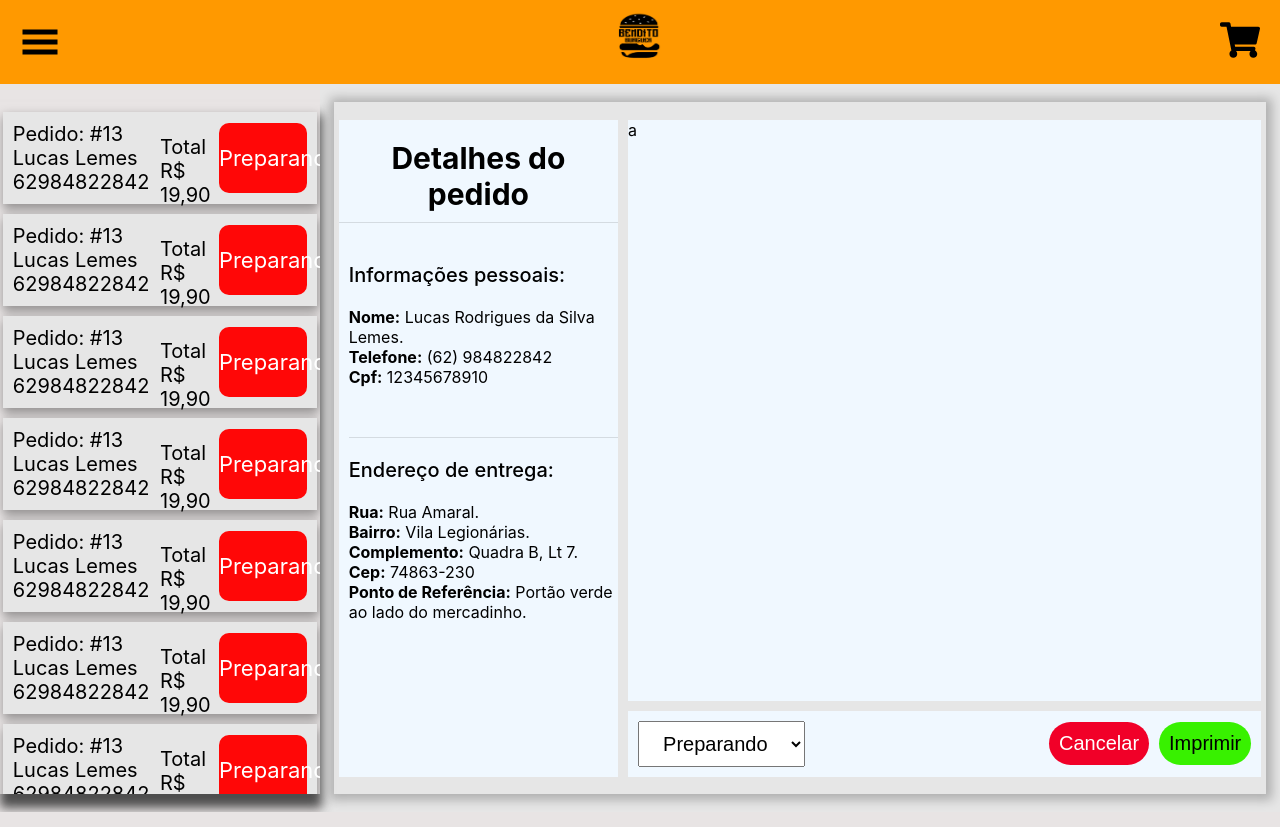
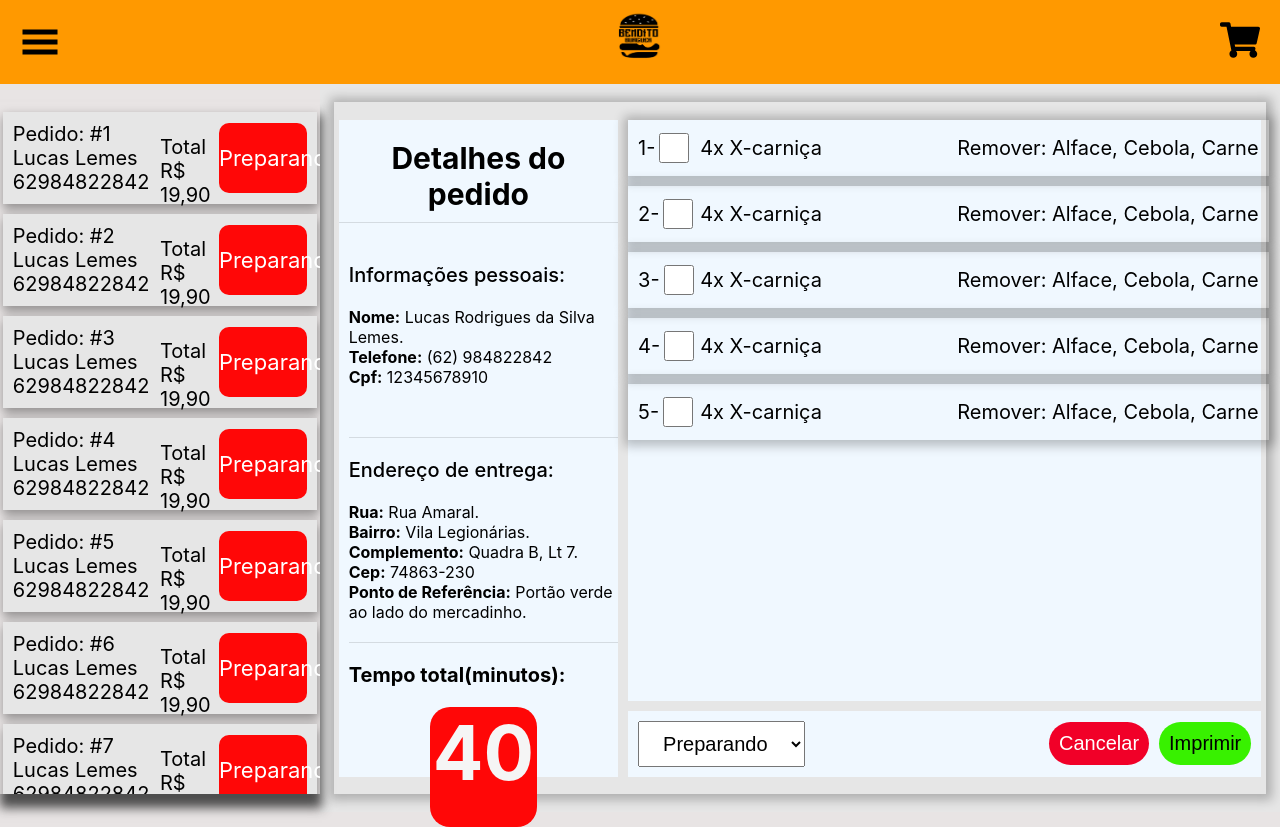
Before and after one commit to LukeRekt/BenditoBurger, a React (Create React App) app: page /painel in a window 1280 px wide. Built offline with nearby package versions, Linux system fonts and the light colour scheme.

Commit message:
update readme

```diff
--- a/src/components/Pages/Painel/Painel.js
+++ b/src/components/Pages/Painel/Painel.js
@@ -6,15 +6,14 @@ export default function Painel(){
     return (
     <div className={styles.container}>
         <div className={styles.leftSide}>
-            <Pedidos/>
-            <Pedidos/>
-            <Pedidos/>
-            <Pedidos/>
-            <Pedidos/>
-            <Pedidos/>
-            <Pedidos/>
-            <Pedidos/>
-            <Pedidos/>
+            <Pedidos numero="1" nome="Lucas Lemes" telefone="62984822842" total="19,90" status="Preparando"/>
+            <Pedidos numero="2" nome="Lucas Lemes" telefone="62984822842" total="19,90" status="Preparando"/>
+            <Pedidos numero="3" nome="Lucas Lemes" telefone="62984822842" total="19,90" status="Preparando"/>
+            <Pedidos numero="4" nome="Lucas Lemes" telefone="62984822842" total="19,90" status="Preparando"/>
+            <Pedidos numero="5" nome="Lucas Lemes" telefone="62984822842" total="19,90" status="Preparando"/>
+            <Pedidos numero="6" nome="Lucas Lemes" telefone="62984822842" total="19,90" status="Preparando"/>
+            <Pedidos numero="7" nome="Lucas Lemes" telefone="62984822842" total="19,90" status="Preparando"/>
+            <Pedidos numero="8" nome="Lucas Lemes" telefone="62984822842" total="19,90" status="Preparando"/>
         </div>
         <div className={styles.rightSide}>
             <DetalhesPedido/>
--- a/src/components/PainelComponents/DetalhesPedido/DetalhesPedido.js
+++ b/src/components/PainelComponents/DetalhesPedido/DetalhesPedido.js
@@ -1,3 +1,4 @@
+import PedidoContent from "../PedidoContent/PedidoContent"
 import styles from "./DetalhesPedido.module.css"
 
 export default function DetalhesPedido(){
@@ -20,11 +21,20 @@ export default function DetalhesPedido(){
                     <span> <span style={{fontWeight: 700}}>Cep:</span> 74863-230</span>
                     <span> <span style={{fontWeight: 700}}>Ponto de Referência:</span> Portão verde ao lado do mercadinho.</span>
                 </div>
+                <div className={styles.tempoTotal}>
+                    <p>Tempo total(minutos): </p>
+                    <span style={{fontWeight: 700}}>40</span>
+
+                </div>
 
             </div>
             <div className={styles.pedidosContainer}>
                 <div className={styles.pedidos}>
-                    a
+                    <PedidoContent ordem="1"/>
+                    <PedidoContent ordem="2"/>
+                    <PedidoContent ordem="3"/>
+                    <PedidoContent ordem="4"/>
+                    <PedidoContent ordem="5"/>
                 </div>
             <div className={styles.pedidosRodape}>
                 <div className={styles.statusMenu}>
--- a/src/components/PainelComponents/DetalhesPedido/DetalhesPedido.module.css
+++ b/src/components/PainelComponents/DetalhesPedido/DetalhesPedido.module.css
@@ -31,10 +31,34 @@ height: 95%;
     margin-left: 10px;
     display: flex;
     flex-direction: column;
+    padding-bottom: 20px;
+    border-bottom: 1px solid rgba(0, 0, 0, 0.116);
 }
 .endereco p{
     font-size: 20px;
     font-weight: 500;
+}
+.tempoTotal{
+    margin-left: 10px;
+    display: flex;
+    flex-direction: column;
+
+    align-items: center;
+}
+.tempoTotal p{
+    align-self: self-start;
+    font-size: 20px;
+    font-weight: bold;
+}
+.tempoTotal span{
+    font-size: 75px;
+    font-weight: 500;
+    background-color: rgb(255, 7, 7);
+    width: 40%;
+    height: 120px;
+    text-align: center;
+    border-radius: 20px;
+    color: whitesmoke;
 }
 .pedidosContainer{
     display: flex;
--- /dev/null
+++ b/src/components/PainelComponents/PedidoContent/PedidoContent.js
@@ -0,0 +1,19 @@
+import styles from "./PedidoContent.module.css"
+
+export default function PedidoContent(props) {
+    return (
+    <div className={styles.container}>
+        <div className={styles.leftPedido}>
+            <label>{props.ordem}-</label>
+        <input type="checkbox"/>
+        </div>
+        <div className={styles.rightPedido}>
+            <span>
+                4x X-carniça
+            </span>
+            <span className={styles.remover}>
+                Remover: Alface, Cebola, Carne
+            </span>
+        </div>
+    </div>)
+}
--- /dev/null
+++ b/src/components/PainelComponents/PedidoContent/PedidoContent.module.css
@@ -0,0 +1,26 @@
+.container{
+    width: 98%;
+    margin-bottom: 10px;
+    display: flex;
+    align-items: center;
+    justify-content: space-between;
+align-items: center;
+padding: 10px;
+box-shadow: 1px 1px 10px 5px rgba(0, 0, 0, 0.24);
+}
+.leftPedido{
+font-size: 20px;
+display: flex;
+align-items: center;
+}
+.leftPedido input{
+width: 30px;
+height: 30px;
+}
+.rightPedido{
+    font-size: 20px;
+    width: 90%;
+display: flex;
+align-items: center;
+justify-content: space-between;
+}
--- a/src/components/PainelComponents/Pedidos/Pedidos.js
+++ b/src/components/PainelComponents/Pedidos/Pedidos.js
@@ -1,20 +1,20 @@
 import styles from "./Pedidos.module.css"
 
-export default function Pedidos (){
+export default function Pedidos (props){
     return (
         <div className={styles.container}>
             <div className={styles.leftPedido}>
-                <span>Pedido: #13</span>
-                <span>Lucas Lemes</span>
-                <span>62984822842</span>
+                <span>Pedido: #{props.numero}</span>
+                <span>{props.nome}</span>
+                <span>{props.telefone}</span>
             </div>
             <div className={styles.rightPedido}>
                 <div className={styles.pedidosText}>
                 <span>Total</span>
-                <span>R$ 19,90</span>
+                <span>R$ {props.total}</span>
                 </div>
                 <div className={styles.pedidosButton}>
-                <p>Preparando</p>
+                <p>{props.status}</p>
                 </div>
             </div>
         </div>
```
Also changed, not shown: 1 other file (tests, documents, lock files or other folders).
